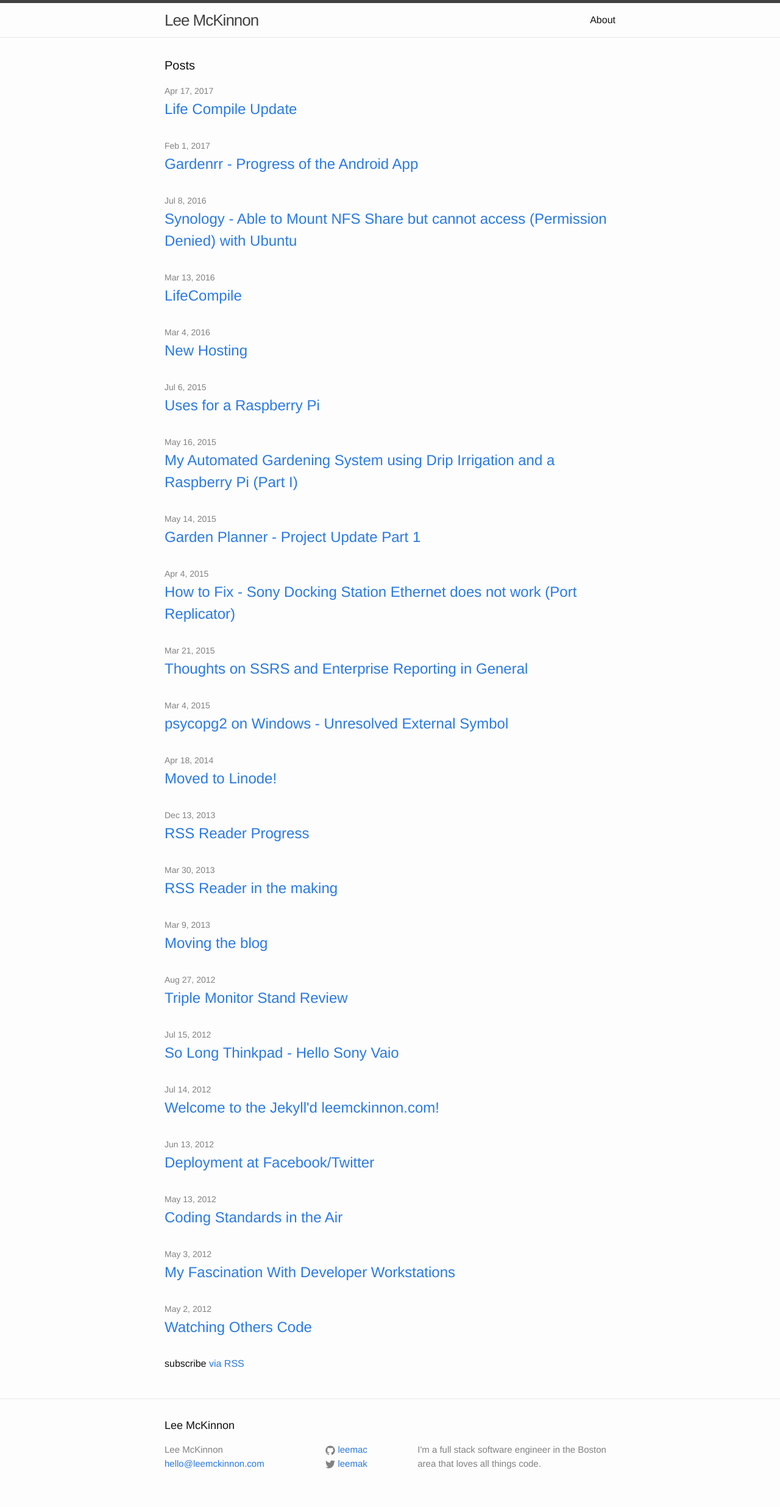
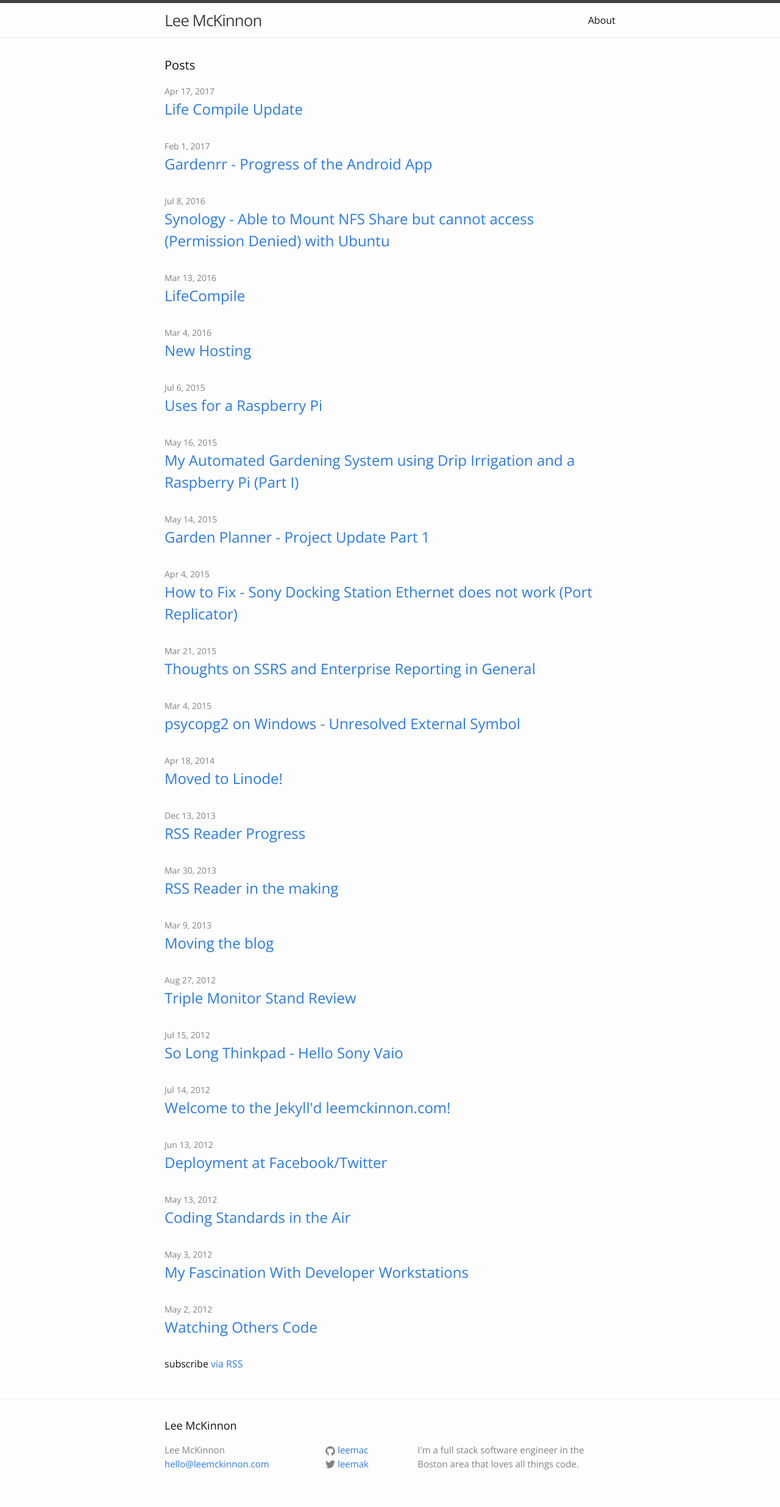
Before and after one commit to leemac/leemac.github.io, a Jekyll site: the page built from index.html, in a window 1280 px wide. Shown: the whole page at 61% size. Built offline with Jekyll 4.4.1, drawn with Linux system fonts in a browser that asks for light colours.

Commit message:
Update main.scss

```diff
--- a/css/main.scss
+++ b/css/main.scss
@@ -3,10 +3,10 @@
 ---
 @charset "utf-8";
 
-
+@import url('https://fonts.googleapis.com/css?family=Open+Sans');
 
 // Our variables
-$base-font-family: "Helvetica Neue", Helvetica, Arial, sans-serif;
+$base-font-family: "Open Sans", Helvetica, Arial, sans-serif;
 $base-font-size:   16px;
 $base-font-weight: 400;
 $small-font-size:  $base-font-size * 0.875;
```
